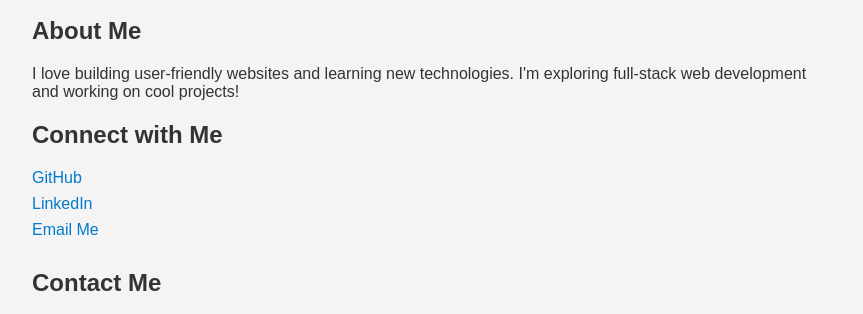
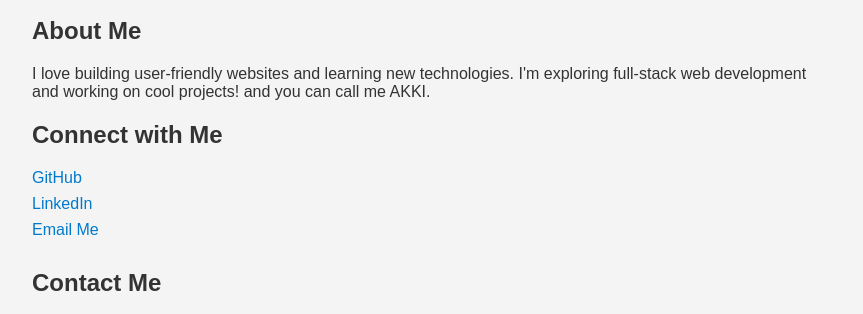
Before and after one commit to AkkiNotAvailable/my-website, a plain HTML site: page index.html in a window 1280 px wide. Shown: the part 460-774 px from the top of the page, without its empty margins (208-1071 px from the left). Drawn offline with Linux system fonts and the light colour scheme.

Commit message:
bio editted

```diff
--- a/index.html
+++ b/index.html
@@ -19,7 +19,7 @@
     <section class="about">
       <h2>About Me</h2>
       <p>
-        I love building user-friendly websites and learning new technologies. I'm exploring full-stack web development and working on cool projects!
+        I love building user-friendly websites and learning new technologies. I'm exploring full-stack web development and working on cool projects! and you can call me AKKI.
       </p>
     </section>
 
```
